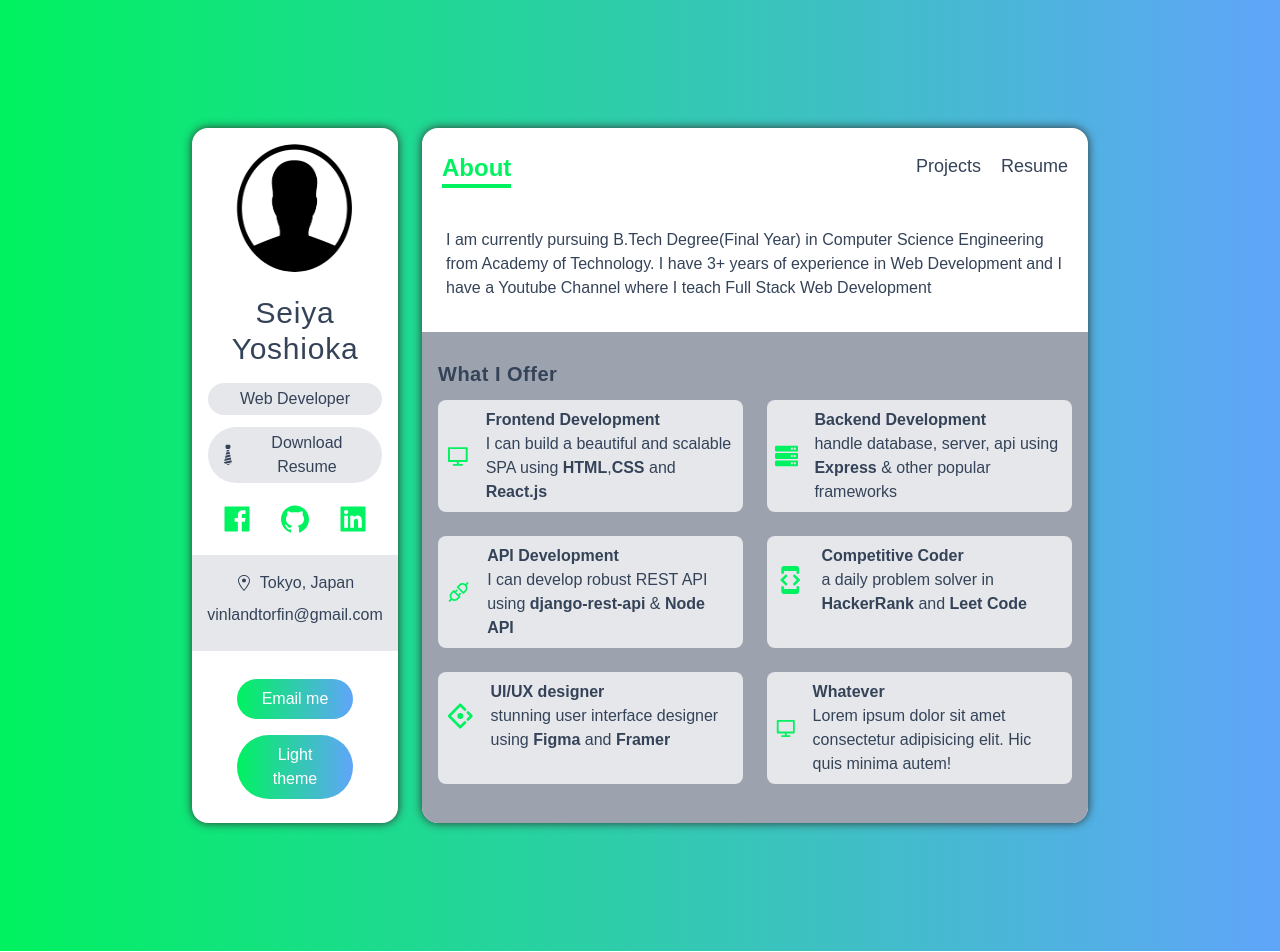
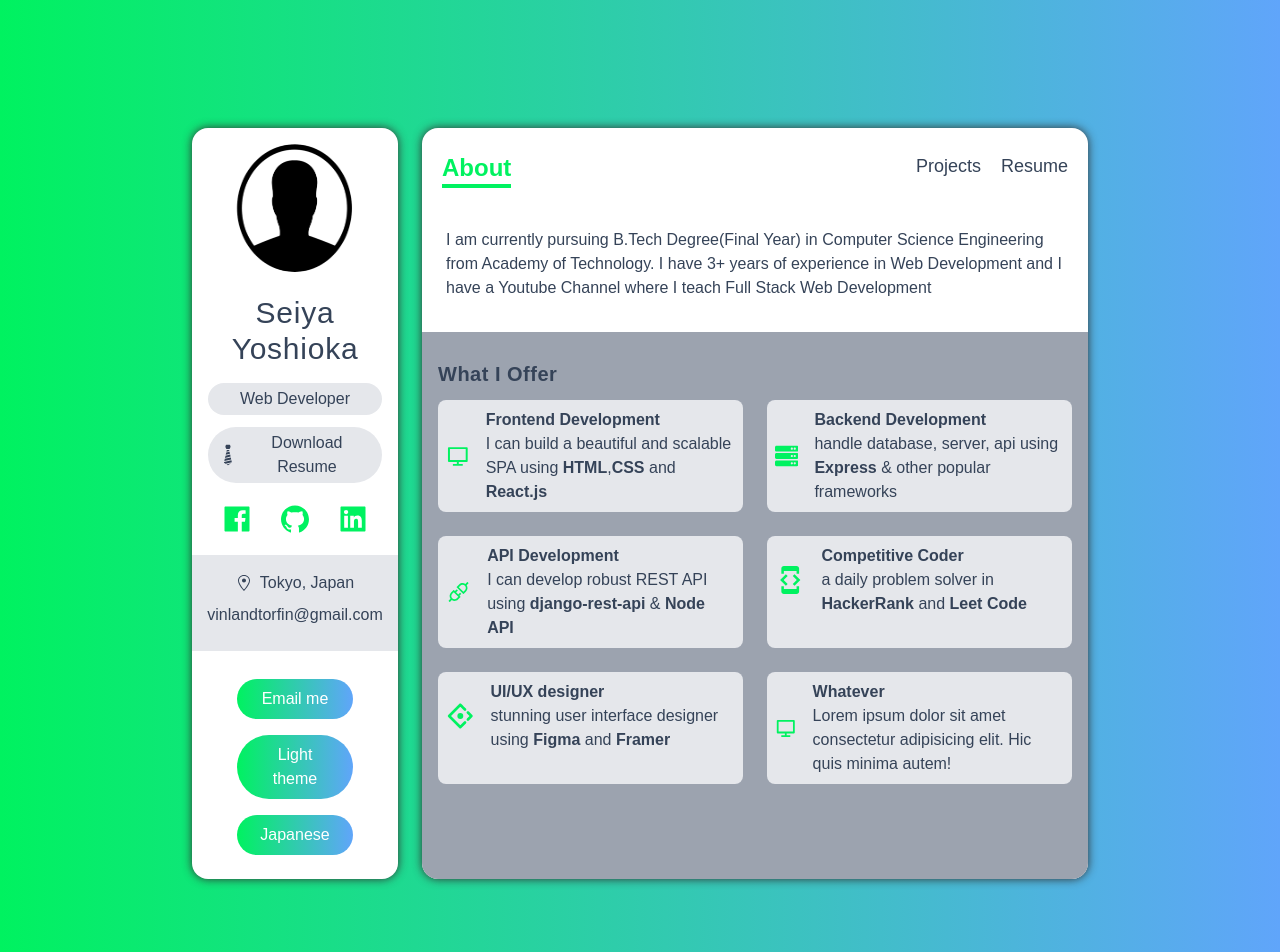
Before and after one commit to Seeya0/Next-Portfolio, a Next.js app: page / in a window 1280 px wide. Shown: the top 952 px of the page. Built offline with nearby package versions, Linux system fonts and the light colour scheme.

Commit message:
Implement a Language button

```diff
--- a/components/SideBar.tsx
+++ b/components/SideBar.tsx
@@ -4,12 +4,18 @@ import topIcon from "../public/images/avatar-icon.png"
 import { GiTie } from 'react-icons/gi'
 import { AiFillFacebook, AiFillGithub, AiFillLinkedin } from 'react-icons/ai'
 import { GoLocation } from 'react-icons/go'
+import { useState } from "react";
 
 const SideBar = () => {
     const { theme, setTheme } = useTheme();
+    const [sitelanguage, setSiteLanguage] = useState("English")
 
     const changeTheme = () => {
         setTheme(theme === "light" ? "dark" : "light")
+    }
+
+    const changeSiteLanguage = () => {
+        setSiteLanguage(sitelanguage === "English" ? "Japanese" : "English")
     }
 
     return (
@@ -74,6 +80,12 @@ const SideBar = () => {
             >
                 {theme === "light" ? <span>Dark theme</span> : <span>Light theme</span>}
             </button>
+            <button
+                className="bg-gradient-to-r from-green to-blue-400 w-8/12 rounded-full py-2 px-5 text-white my-2"
+                onClick={changeSiteLanguage}
+            >
+                {sitelanguage === "English" ? <span>Japanese</span> : <span>English</span>}
+            </button>
         </div>
     )
 }
```
